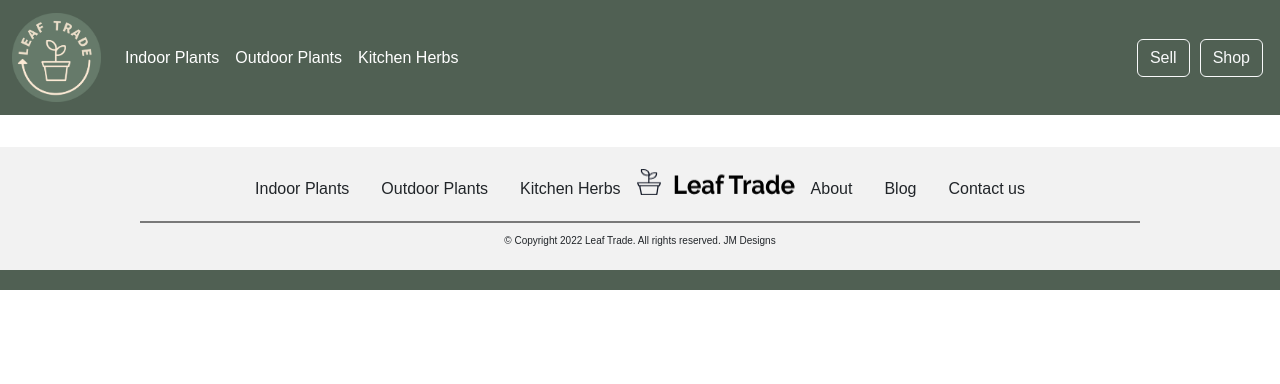
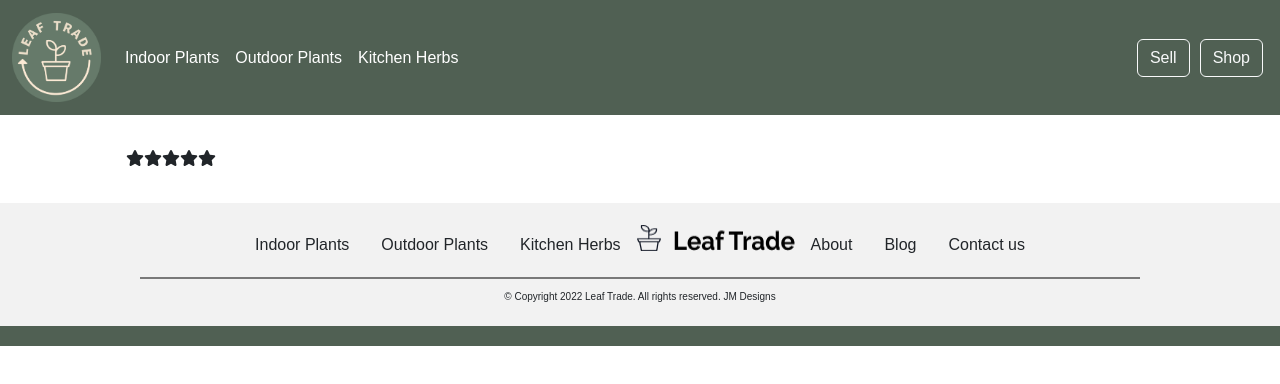
Before and after one commit to Jess2D/leafTrade, a React (Create React App) app in the folder client/: page /reviews/1 in a window 1280 px wide. Shown: the top 384 px of the page. Built offline with nearby package versions, Linux system fonts and the light colour scheme; no server answers.

Commit message:
feat: adding stars to reviews

```diff
--- a/client/src/components/catalog/Catalog.js
+++ b/client/src/components/catalog/Catalog.js
@@ -2,6 +2,7 @@ import React, { useEffect, useState } from "react";
 import { Container, Card } from "react-bootstrap";
 import styled from "styled-components";
 import catalogMKT from "../../assets/catalogMKT.png";
+import { FontAwesomeIcon } from "@fortawesome/react-fontawesome";
 
 /**
  * @description Represents the style of Catalog Page
--- a/client/src/components/review/Reviews.js
+++ b/client/src/components/review/Reviews.js
@@ -4,6 +4,8 @@ import { Container } from "react-bootstrap";
 import styled from "styled-components";
 import Product from "../product/Product";
 import User from "../user/User";
+import { FontAwesomeIcon } from "@fortawesome/react-fontawesome";
+import { faCoffee, faStar } from "@fortawesome/free-solid-svg-icons";
 
 const StarsOuter = styled.div`
   padding: 32px;
@@ -24,11 +26,57 @@ const getUser = (id) => {
   return user.name;
 };
 
+const getRating = (quant) => {
+  let number = quant;
+  console.log(number);
+  if ((number = 5)) {
+    return (
+      <div>
+        <FontAwesomeIcon icon={faStar} />
+        <FontAwesomeIcon icon={faStar} />
+        <FontAwesomeIcon icon={faStar} />
+        <FontAwesomeIcon icon={faStar} />
+        <FontAwesomeIcon icon={faStar} />
+      </div>
+    );
+  } else if ((number = 4)) {
+    return (
+      <div>
+        <FontAwesomeIcon icon={faStar} />
+        <FontAwesomeIcon icon={faStar} />
+        <FontAwesomeIcon icon={faStar} />
+        <FontAwesomeIcon icon={faStar} />
+      </div>
+    );
+  } else if ((number = 3)) {
+    return (
+      <div>
+        <FontAwesomeIcon icon={faStar} />
+        <FontAwesomeIcon icon={faStar} />
+        <FontAwesomeIcon icon={faStar} />
+      </div>
+    );
+  } else if ((number = 2)) {
+    return (
+      <div>
+        <FontAwesomeIcon icon={faStar} />
+        <FontAwesomeIcon icon={faStar} />
+      </div>
+    );
+  } else if ((number = 1)) {
+    return (
+      <div>
+        <FontAwesomeIcon icon={faStar} />
+      </div>
+    );
+  } else return <div></div>;
+};
+
 const Review = (props) => (
   <div>
     <Container>
       <Box>
-        <div>{props.review.rate}</div>
+        <div>{getRating(props.review.rate)}</div>
         <div>{props.review.review}</div>
         <div>{getUser(props.id)}</div>
       </Box>
@@ -40,7 +88,6 @@ export default function Reviews() {
   const params = useParams();
   const id = params.id.toString();
   const product = Product(id);
-  const userProductID = product.userID.user_id;
 
   const ReviewList = () => {
     return product.reviews.map((review, key) => {
--- a/package.json
+++ b/package.json
@@ -1,5 +1,8 @@
 {
   "dependencies": {
+    "@fortawesome/fontawesome-svg-core": "^6.2.0",
+    "@fortawesome/free-solid-svg-icons": "^6.2.0",
+    "@fortawesome/react-fontawesome": "^0.2.0",
     "history": "^5.3.0",
     "react-bootstrap": "^2.5.0",
     "react-redux": "^8.0.2",
```
Also changed, not shown: 1 other file (tests, documents, lock files or other folders).
